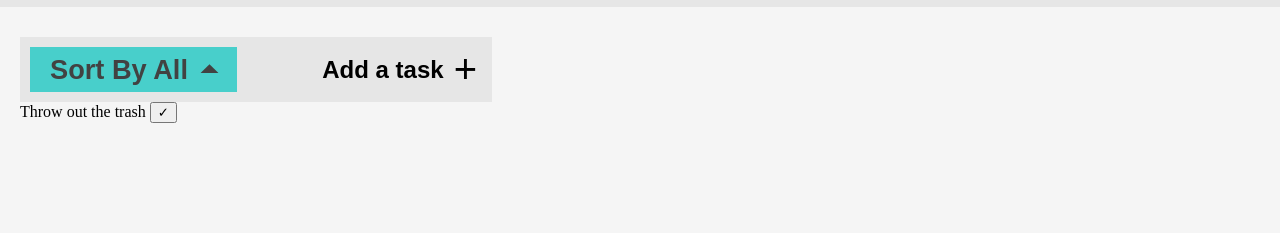
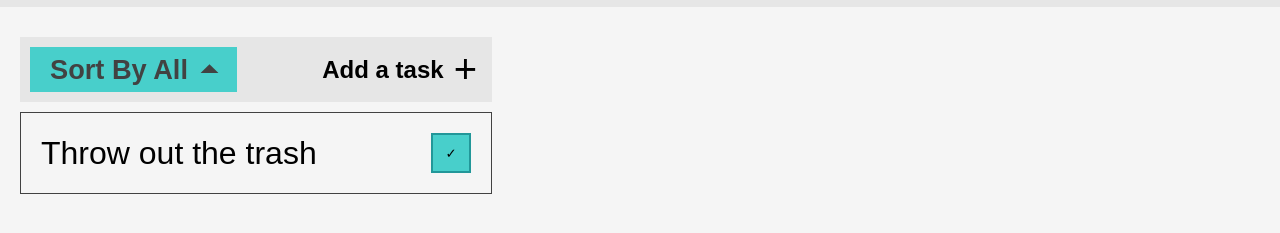
Before and after one commit to favless/quicktask, a plain HTML site: page index.html in a window 1280 px wide. Shown: the part 83-316 px from the top of the page. Drawn offline with Linux system fonts and the light colour scheme.

Commit message:
Unfinished task layout

```diff
--- a/index.html
+++ b/index.html
@@ -10,7 +10,7 @@
     <header>
         <div class="header-container">
             <div class="header-left">
-                <img src="assets/logo.png" alt=""> <!-- i hate making logos, do this first later -->
+                <img src="assets/logo.png" alt="">
             </div>
             <div class="header-right"></div>
         </div>
@@ -42,7 +42,7 @@
                     </div>
 
                 </div>
-                <div id="task-list">
+                <div class="task-list">
                     <div id="task">
                         <span id="task-label">Throw out the trash</span>
                         <button onclick="">&check;</button>
@@ -54,6 +54,8 @@
         </div>
     </main>
 
+
+
     <script src="script.js"></script>
 </body>
 </html>
--- a/style.css
+++ b/style.css
@@ -187,3 +187,40 @@ main > div {
     color: var(--darker);
     background-color: #f5f5f520;
 }
+
+/* tasks */
+
+.task-list {
+    margin-top: 10px;
+
+    overflow-y: auto;
+}
+
+#task {
+    display: flex;
+    justify-content: space-between;
+    align-items: center;
+
+    height: 40px;
+
+    padding: 20px 20px;
+
+    border: 1px solid var(--text);
+}
+
+#task-label {
+    font-family: Arial, Helvetica, sans-serif;
+    font-size: 2em;
+
+    padding: 20px 0px;
+}
+
+#task > button {
+    height: 100%;
+    aspect-ratio: 1 / 1;
+
+    padding: 0px;
+
+    background-color: var(--primary);
+    border: 2px solid var(--secondary);
+}
```
